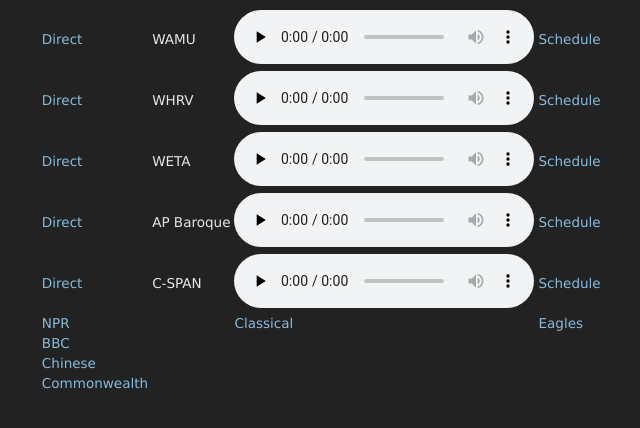
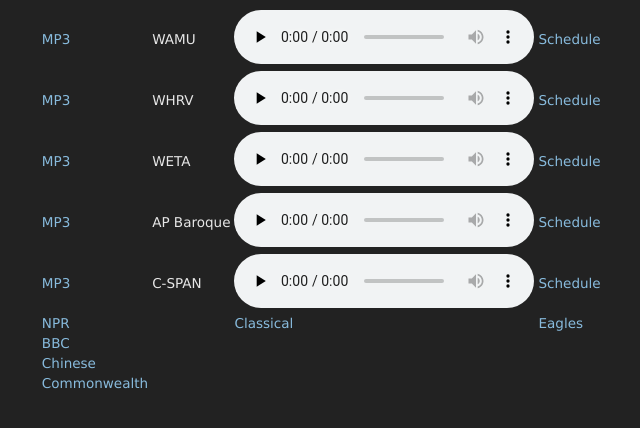
Before and after one commit to danburd/danburd.github.io, a Jekyll site: the page radio.html, which Jekyll copies as it is, in a window 1280 px wide. Shown: the top 428 px of the page, without its empty margins (314-954 px from the left). Built offline with Jekyll 4.4.1, drawn with Linux system fonts in a browser that asks for light colours.

Commit message:
Changed Direct to MP3

```diff
--- a/radio.html
+++ b/radio.html
@@ -20,47 +20,47 @@
 <table>
 
   <tr>
-    <td><a href="https://hd1.wamu.org">Direct</a></td>
+    <td><a href="https://hd1.wamu.org">MP3</a></td>
     <td>WAMU</td>
     <td><audio controls preload="none"><source src="https://hd1.wamu.org" type="audio/mpeg"></audio></td>
     <td><a href="https://wamu.org/schedule/daily">Schedule</a></td>
   </tr>
   <tr>
-    <td><a href="http://whrv.mediaplayer.whro.org/128">Direct</a></td>
+    <td><a href="http://whrv.mediaplayer.whro.org/128">MP3</a></td>
     <td>WHRV</td>
     <td><audio controls preload="none"><source src="http://whrv.mediaplayer.whro.org/128" type="audio/mpeg"></audio></td>
     <td><a href="https://schedule.whro.org/radio?station=whrv">Schedule</a></td>
   </tr>
   <tr>
-   <td><a href="https://stream.weta.org:8010/fmlive">Direct</a></td>
+   <td><a href="https://stream.weta.org:8010/fmlive">MP3</a></td>
    <td>WETA</td>
    <td><audio controls preload="none"><source src="https://stream.weta.org:8010/fmlive" type="audio/mpeg"></audio></td>
    <td><a href="https://weta.org/fm/playlists">Schedule</a></td>
   </tr><!--
   <tr>
     <td></td>
-    <td><a href="http://12.bteradio.com:8300/WBOI.mp3">Direct</a></td>
+    <td><a href="http://12.bteradio.com:8300/WBOI.mp3">MP3</a></td>
     <td>WBOI</td>
     <td><audio controls preload="none"><source src="http://12.bteradio.com:8300/WBOI.mp3" type="audio/mpeg"></audio></td>
     <td><a href="http://wboi.org/schedule">Schedule</a></td>
   </tr>
   <tr>
     <td></td>
-    <td><a href="https://nprdmp-live01-mp3.akacast.akamaistream.net/7/998/364916/v1/npr.akacast.akamaistream.net/nprdmp_live01_mp3">Direct</a></td>
+    <td><a href="https://nprdmp-live01-mp3.akacast.akamaistream.net/7/998/364916/v1/npr.akacast.akamaistream.net/nprdmp_live01_mp3">MP3</a></td>
     <td>NPR</td>
     <td><audio controls preload="none"><source src="https://nprdmp-live01-mp3.akacast.akamaistream.net/7/998/364916/v1/npr.akacast.akamaistream.net/nprdmp_live01_mp3" type="audio/mpeg"></audio></td>
     <td><a href="https://www.npr.org/2016/04/05/472557877/npr-program-stream">Schedule</a></td>
   </tr>
   <tr>
     <td></td>
-    <td><a href="http://stream.kedm.org/listen">Direct</a></td>
+    <td><a href="http://stream.kedm.org/listen">MP3</a></td>
     <td>KEDM</td>
     <td><audio controls preload="none"><source src="http://stream.kedm.org/listen" type="audio/mpeg"></audio></td>
     <td><a href="http://kedm.org/schedule">Schedule</a></td>
   </tr>
   <tr>
     <td></td>
-    <td><a href="http://stream.qx.net:8000/xstream">Direct</a></td>
+    <td><a href="http://stream.qx.net:8000/xstream">MP3</a></td>
     <td>WUKY</td>
     <td><audio controls preload="none"><source src="http://stream.qx.net:8000/xstream" type="audio/mpeg"></audio></td>
     <td><a href="http://wuky.org/schedule/wuky">Schedule</a></td>
@@ -73,7 +73,7 @@
    <td><a href="https://www.bbc.co.uk/schedules/p02zbmb3">Schedule</a></td>
   </tr>-->
   <tr>
-   <td><a href="http://94.23.201.38:8000/stream">Direct</a></td>
+   <td><a href="http://94.23.201.38:8000/stream">MP3</a></td>
    <td>AP Baroque</td>
    <td><audio controls preload="none"><source src="http://94.23.201.38:8000/stream" type="audio/mpeg"></audio></td>
    <td><a href="http://stream.psychomed.gr/player/#Audiophile%20Baroque">Schedule</a></td>
@@ -86,7 +86,7 @@
    <td><a href="http://philadelphia.cbslocal.com/sportsradio-94-wip-programming-schedule">Schedule</a></td>
   </tr>-->
   <tr>
-   <td><a href="https://playerservices.streamtheworld.com/api/livestream-redirect/CSPANRADIO.mp3">Direct</a></td>
+   <td><a href="https://playerservices.streamtheworld.com/api/livestream-redirect/CSPANRADIO.mp3">MP3</a></td>
    <td>C-SPAN</td>
    <td><audio controls preload="none"><source src="https://playerservices.streamtheworld.com/api/livestream-redirect/CSPANRADIO.mp3" type="audio/mpeg"></audio></td>
    <td><a href="https://www.c-span.org/schedule/?channel=radio">Schedule</a></td>
```
